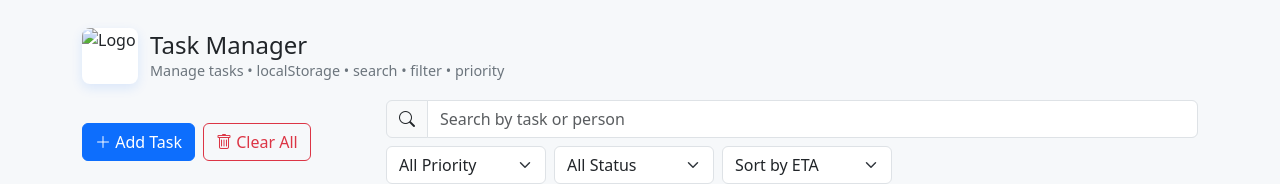
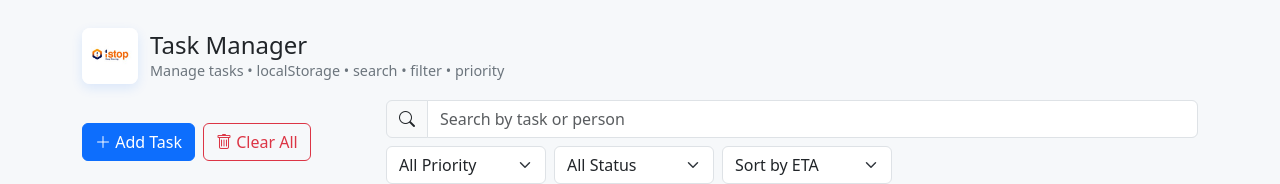
Before and after one commit to Abhisek-max/To-Do-List, a plain HTML site: page index.html in a window 1280 px wide. Shown: the top 184 px of the page. Drawn offline with nearby package versions, Linux system fonts and the light colour scheme.

Commit message:
Update index.html

```diff
--- a/index.html
+++ b/index.html
@@ -108,7 +108,7 @@
         <!-- Header with logo -->
         <div class="app-header mb-3">
             <!-- replace src with your logo file if you have one -->
-            <img class="app-logo" src="logo.jpeg" alt="Logo">
+            <img class="app-logo" src="1stop_ai_logo.jpeg" alt="Logo">
             <div>
                 <h1 class="h4 mb-0">Task Manager</h1>
                 <div class="small-muted">Manage tasks • localStorage • search • filter • priority</div>
```
